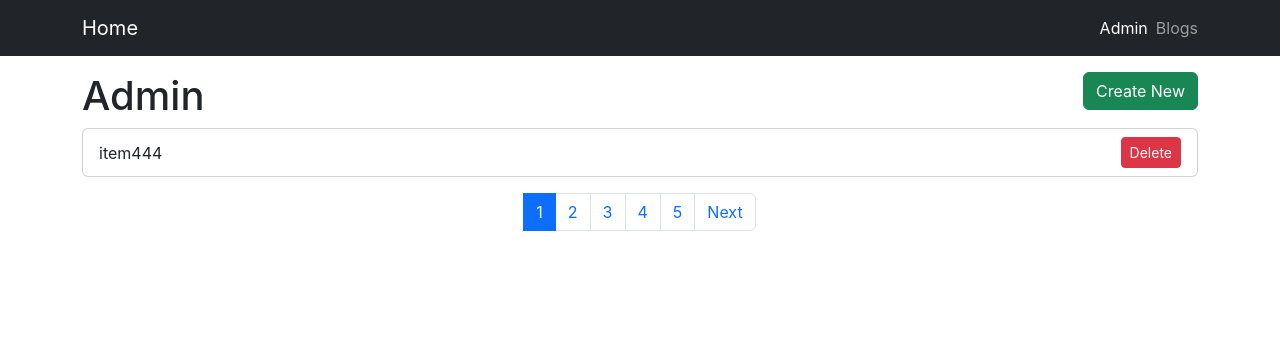
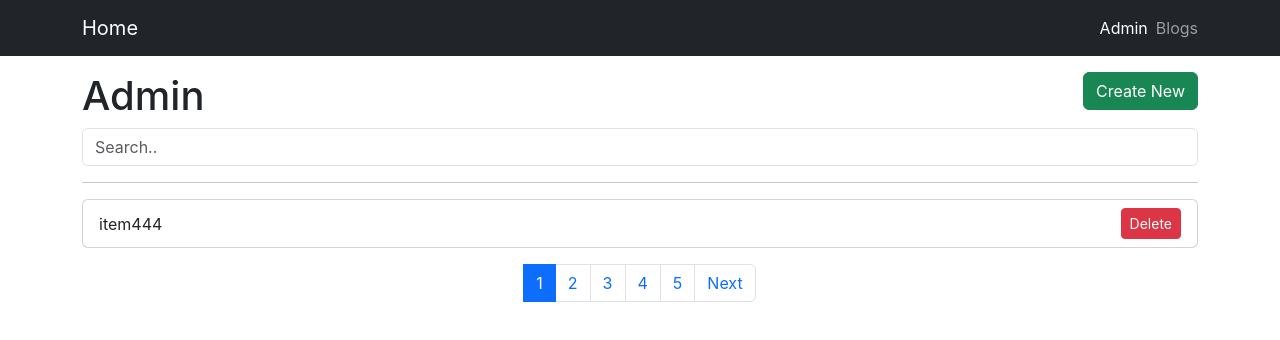
Before and after one commit to HanJeongSeol/inflearn_react_projectlearn, a React (Create React App) app in the folder react-basic/: page /admin in a window 1280 px wide. Shown: the top 340 px of the page. Built offline with nearby package versions, Linux system fonts and the light colour scheme; data requests are answered from the project's data file.

Commit message:
61_검색기능1

```diff
--- a/react-basic/src/components/BlogList.jsx
+++ b/react-basic/src/components/BlogList.jsx
@@ -1,22 +1,23 @@
-import axios from "axios"
-import { useState, useEffect, useCallback } from "react"
-import Card from "../components/Card"
-import LoadingSpinner from "../components/LoadingSpinner"
-import { useNavigate } from "react-router-dom"
-import PropTypes from "prop-types"
-import Pagination from "./pagination"
-import { useLocation } from "react-router-dom"
+import axios from 'axios'
+import { useState, useEffect, useCallback } from 'react'
+import Card from '../components/Card'
+import LoadingSpinner from '../components/LoadingSpinner'
+import { useNavigate } from 'react-router-dom'
+import PropTypes from 'prop-types'
+import Pagination from './pagination'
+import { useLocation } from 'react-router-dom'
 
 const BlogList = ({ isAdmin }) => {
     const navigate = useNavigate()
     const location = useLocation()
     const params = new URLSearchParams(location.search)
-    const pageParam = params.get("page")
+    const pageParam = params.get('page')
     const [posts, setPosts] = useState([])
     const [loading, setLoading] = useState(true)
     const [currentPage, setCurrentPage] = useState(1)
     const [numberOfPosts, setNumberOfPosts] = useState(0)
     const [numberOfPages, setNumberOfPages] = useState(0)
+    const [searchText, setSearchText] = useState('')
     const limit = 1
 
     useEffect(() => {
@@ -27,16 +28,18 @@ const BlogList = ({ isAdmin }) => {
         navigate(`${location.pathname}?page=${page}`)
         getPosts(page)
     }
-    // 함수는 렌더링 될 때마다 새로 생성된다.
-    // useCallback 추가
-    // 첫번째로 함수 인자, 두번째로 디펜던시를 받는다. 함수를 기억해서 컴포넌트가 리렌더링 되어도 새로운 함수를 생성하지 않고 기억된 함수를 그대로 사용한다.
+
     const getPosts = useCallback(
         (page = 1) => {
             let params = {
                 _page: page,
                 _limit: limit,
-                _sort: "id",
-                _order: "desc",
+                _sort: 'id',
+                _order: 'desc',
+                // 검색창에 입력한 값을 파라미터로 전달
+                // 디펜던시에 추가
+                // '_like' : 단어의 일부만 일치해도 검색해준다
+                title_like: searchText,
             }
 
             if (!isAdmin) {
@@ -49,13 +52,12 @@ const BlogList = ({ isAdmin }) => {
                 })
 
                 .then((res) => {
-                    setNumberOfPosts(res.headers["x-total-count"])
+                    setNumberOfPosts(res.headers['x-total-count'])
                     setPosts(res.data)
                     setLoading(false)
                 })
         },
-        // useCallback에서 사용하는 디펜던시
-        [isAdmin]
+        [isAdmin, searchText]
     )
 
     const deleteBlog = (e, id) => {
@@ -64,12 +66,7 @@ const BlogList = ({ isAdmin }) => {
             setPosts((prevPosts) => prevPosts.filter((post) => post.id !== id))
         })
     }
-    // getPosts를 dependenct에 추가해야한다.
-    // 이 때 setCurrentPage 값이 변경되면서 리렌더링 되고 새로운 getPosts 함수가 생성된다
-    // getPosts를 호출하면 또 다른 getPosts 함수가 생성된다.
-    // 리렌더링 되면서 다시 useEffect()가 실행 -> 무한반복 -> getPosts 함수가 무한 생성 -> 메모리 터짐
-    // 1. getPosts 함수를 useEffect() 내부에 넣기 -> 디펜던시 삭제 -> isAdmin 디펜던시 추가
-    // 2. useCallback 훅 사용
+
     useEffect(() => {
         setCurrentPage(parseInt(pageParam) || 1)
         getPosts(parseInt(pageParam) || 1)
@@ -78,17 +75,20 @@ const BlogList = ({ isAdmin }) => {
     if (loading) {
         return <LoadingSpinner />
     }
-
-    if (posts.length === 0) {
-        return <div>No post found blog</div>
-    }
     const renderBlogList = () => {
         return posts.map((post) => {
             return (
-                <Card key={post.id} title={post.title} onClick={() => navigate(`/blogs/${post.id}`)}>
+                <Card
+                    key={post.id}
+                    title={post.title}
+                    onClick={() => navigate(`/blogs/${post.id}`)}
+                >
                     {isAdmin ? (
                         <div>
-                            <button className="btn btn-danger btn-sm" onClick={(e) => deleteBlog(e, post.id)}>
+                            <button
+                                className="btn btn-danger btn-sm"
+                                onClick={(e) => deleteBlog(e, post.id)}
+                            >
                                 Delete
                             </button>
                         </div>
@@ -97,11 +97,39 @@ const BlogList = ({ isAdmin }) => {
             )
         })
     }
+
+    const onSearch = () => {
+        getPosts(1)
+    }
     return (
         <div>
-            {renderBlogList()}
-            {numberOfPages > 1 && (
-                <Pagination currentPage={currentPage} numberOfPages={numberOfPages} onClick={onClickPageButton} />
+            <input
+                type="text"
+                className="form-control"
+                placeholder="Search.."
+                value={searchText}
+                onChange={(e) => setSearchText(e.target.value)}
+                // 키가 눌렸다 올라올 때 작동
+                // 버튼 클릭시 입력한 내용과 db의 내용을 비교해서 맞는 값을 보여주도록 하는 함수
+                onKeyUp={onSearch}
+            />
+            <hr />
+            {/* 기존에는 상단에서 post 갯수를 카운터하고 없을 때 메시지를 렌더링 했다.
+                하지만 위에서 검색창이 렌더링 되어지지 않은 상태로 반환이 끝나기 때문에 검색창을 보여줄 수 없었다.
+                이를 해결하기 위한 코드 */}
+            {posts.length === 0 ? (
+                <div>No blog posts found</div>
+            ) : (
+                <>
+                    {renderBlogList()}
+                    {numberOfPages > 1 && (
+                        <Pagination
+                            currentPage={currentPage}
+                            numberOfPages={numberOfPages}
+                            onClick={onClickPageButton}
+                        />
+                    )}
+                </>
             )}
         </div>
     )
```
Also changed, not shown: 1 other file (tests, documents, lock files or other folders).
